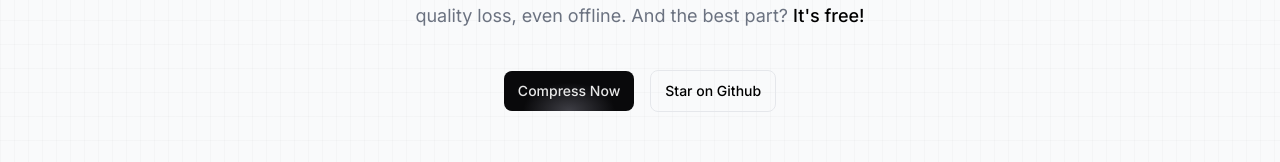
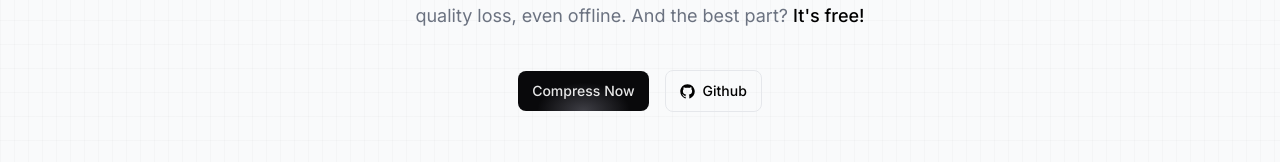
Before and after one commit to pranavp10/video-compress, a Next.js app: page / in a window 1280 px wide. Shown: the part 484-646 px from the top of the page. Built offline with nearby package versions, Linux system fonts and the light colour scheme; no server answers.

Commit message:
updated the Hero page

```diff
--- a/app/(landing)/components/hero.tsx
+++ b/app/(landing)/components/hero.tsx
@@ -1,3 +1,4 @@
+import { GitHubLogoIcon } from "@radix-ui/react-icons";
 import Link from "next/link";
 import React from "react";
 
@@ -36,7 +37,7 @@ const Hero = () => (
         target="_blank"
         className="border rounded-lg  px-3.5 py-2.5 relative text-sm font-medium focus:outline-none focus:ring-2 focus:ring-offset-2 transition ease-in-out duration-500 focus:ring-zinc-950 flex-shrink-0 flex items-center gap-2"
       >
-        Star on Github
+        <GitHubLogoIcon /> Github
       </a>
     </div>
   </div>
```
